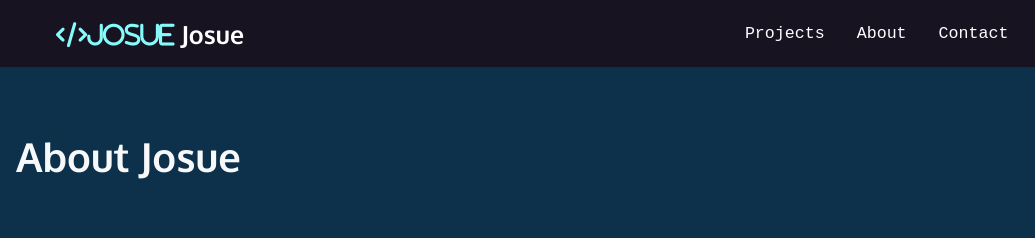
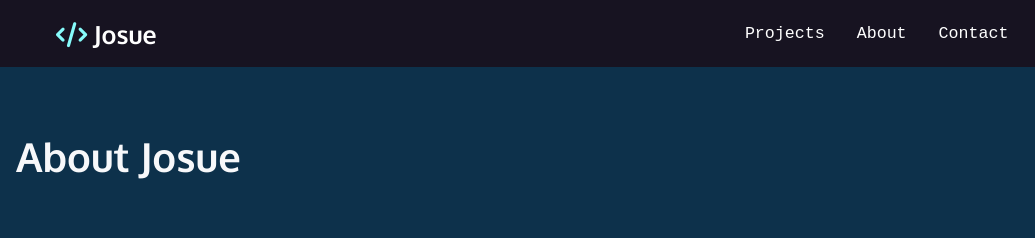
Before and after one commit to josgar14/Portfolio, a plain HTML site: page about.html in a window 1280 px wide. Shown: the top 238 px of the page, 0-1035 px from the left. Drawn offline with Linux system fonts and the light colour scheme; a web font is replaced by a local one.

Commit message:
Update about.html

```diff
--- a/about.html
+++ b/about.html
@@ -41,7 +41,7 @@
         <li>
           <h1>
             <a href="index.html">
-              <span class="fas fa-code" aria-hidden="true">Josue</span>
+              <span class="fas fa-code" aria-hidden="true"></span>
               <span>Josue</span>
             </a>
           </h1>
```
